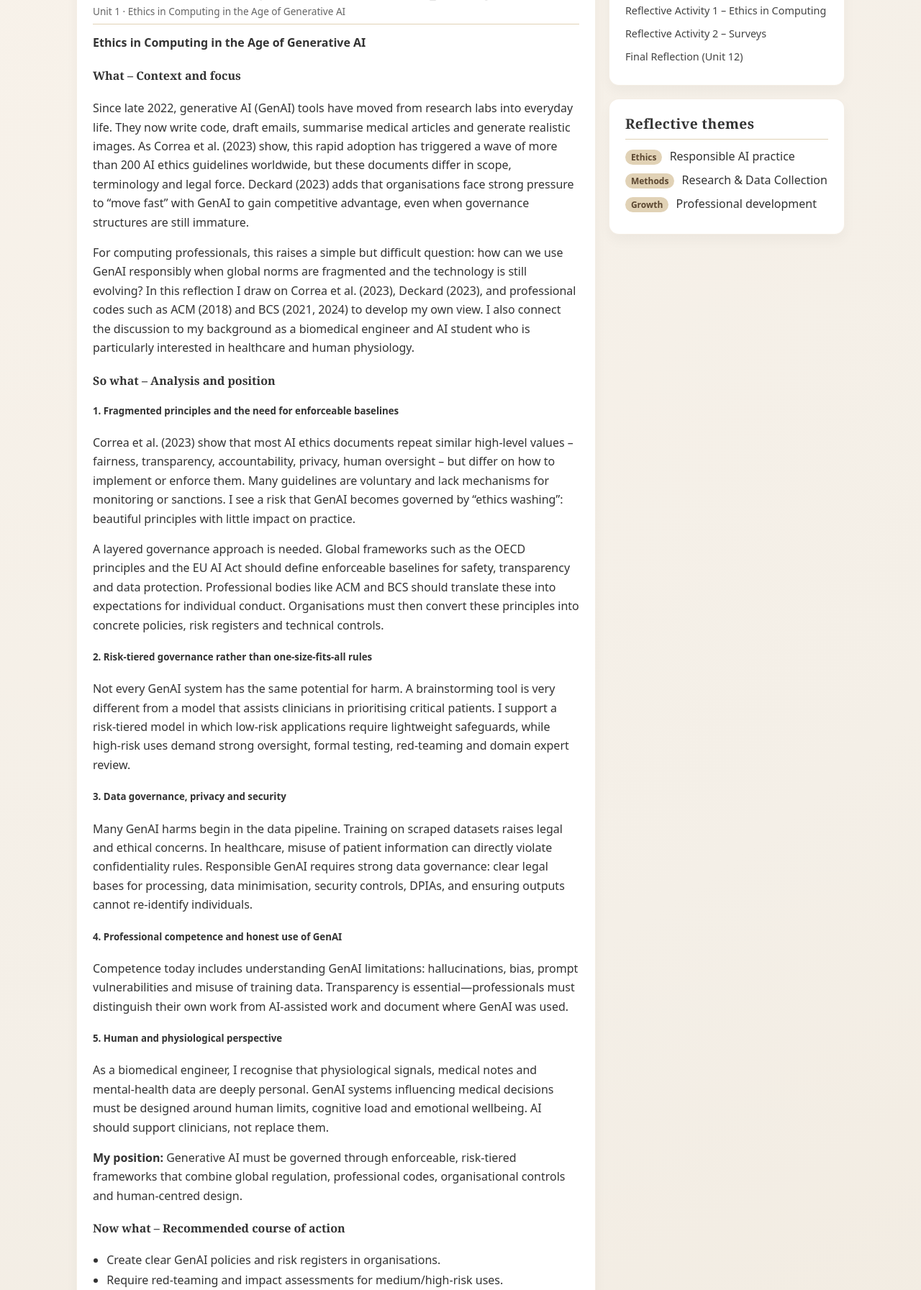
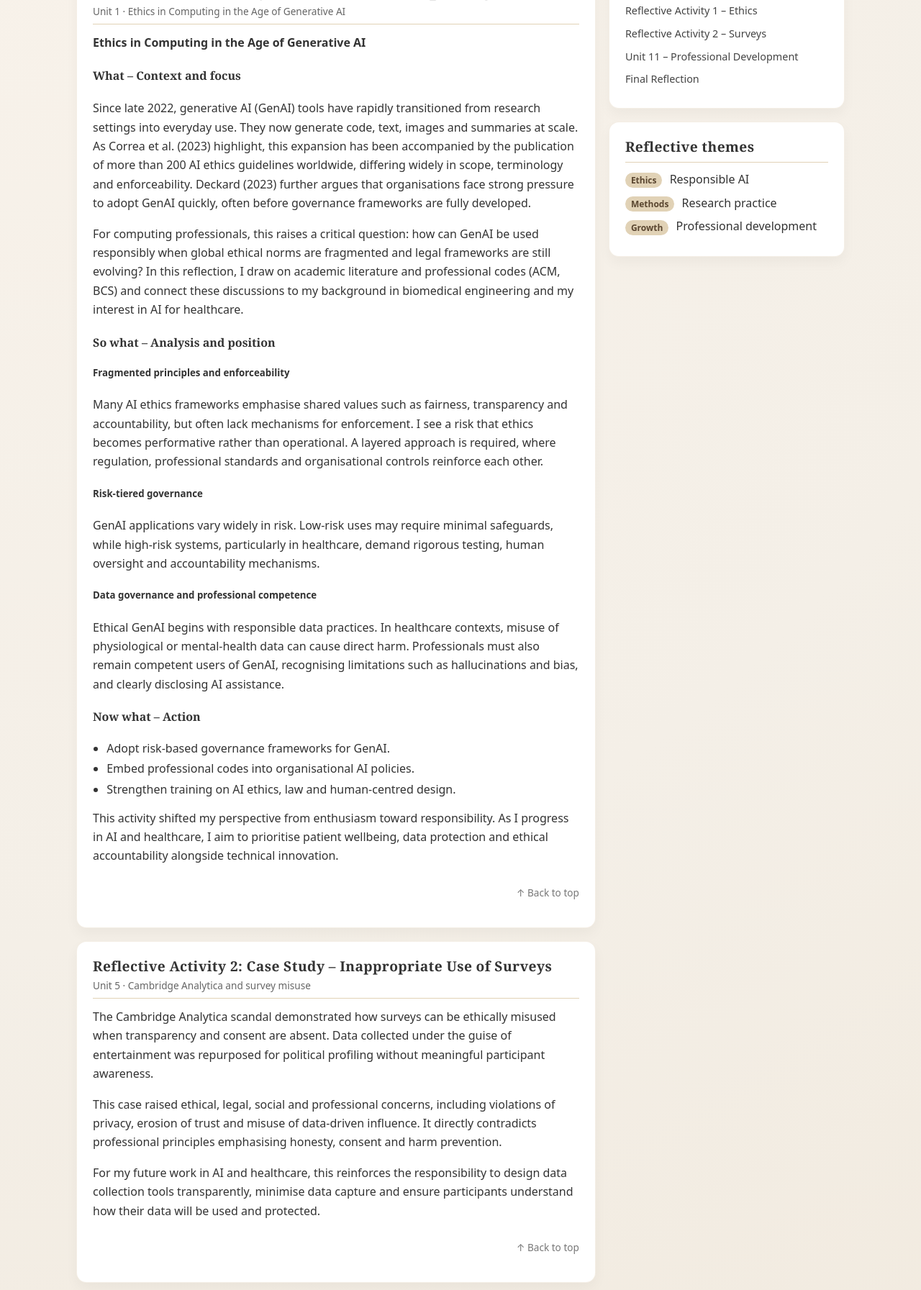
Before and after one commit to naeema23-eng/rmpp-eportfolio, a plain HTML site: page reflections.html in a window 1280 px wide. Shown: the part 251-2044 px from the top of the page at 72% size. Drawn offline with Linux system fonts and the light colour scheme.

Commit message:
Update reflections.html

```diff
--- a/reflections.html
+++ b/reflections.html
@@ -9,6 +9,7 @@
 <body id="top">
   <div class="main-wrapper">
 
+    <!-- HEADER -->
     <header class="site-header">
       <div class="brand">
         <h1>Research Methods and Professional Practice</h1>
@@ -31,7 +32,7 @@
     <main class="page-grid">
       <section>
 
-        <!-- Reflective Activity 1 -->
+        <!-- REFLECTIVE ACTIVITY 1 -->
         <div class="card" id="ethics">
           <div class="card-header">
             <h2 class="page-title">Reflective Activity 1: Ethics in Computing</h2>
@@ -42,143 +43,131 @@
 
           <h4>What – Context and focus</h4>
           <p>
-            Since late 2022, generative AI (GenAI) tools have moved from research labs into everyday life. They now write code,
-            draft emails, summarise medical articles and generate realistic images. As Correa et al. (2023) show, this rapid
-            adoption has triggered a wave of more than 200 AI ethics guidelines worldwide, but these documents differ in scope,
-            terminology and legal force. Deckard (2023) adds that organisations face strong pressure to “move fast” with GenAI
-            to gain competitive advantage, even when governance structures are still immature.
+            Since late 2022, generative AI (GenAI) tools have rapidly transitioned from research settings into everyday use.
+            They now generate code, text, images and summaries at scale. As Correa et al. (2023) highlight, this expansion
+            has been accompanied by the publication of more than 200 AI ethics guidelines worldwide, differing widely in
+            scope, terminology and enforceability. Deckard (2023) further argues that organisations face strong pressure
+            to adopt GenAI quickly, often before governance frameworks are fully developed.
           </p>
 
           <p>
-            For computing professionals, this raises a simple but difficult question: how can we use GenAI responsibly when
-            global norms are fragmented and the technology is still evolving? In this reflection I draw on Correa et al.
-            (2023), Deckard (2023), and professional codes such as ACM (2018) and BCS (2021, 2024) to develop my own view.
-            I also connect the discussion to my background as a biomedical engineer and AI student who is particularly
-            interested in healthcare and human physiology.
+            For computing professionals, this raises a critical question: how can GenAI be used responsibly when global
+            ethical norms are fragmented and legal frameworks are still evolving? In this reflection, I draw on academic
+            literature and professional codes (ACM, BCS) and connect these discussions to my background in biomedical
+            engineering and my interest in AI for healthcare.
           </p>
 
           <h4>So what – Analysis and position</h4>
 
-          <h5>1. Fragmented principles and the need for enforceable baselines</h5>
+          <h5>Fragmented principles and enforceability</h5>
           <p>
-            Correa et al. (2023) show that most AI ethics documents repeat similar high-level values – fairness, transparency,
-            accountability, privacy, human oversight – but differ on how to implement or enforce them. Many guidelines are
-            voluntary and lack mechanisms for monitoring or sanctions. I see a risk that GenAI becomes governed by “ethics
-            washing”: beautiful principles with little impact on practice.
+            Many AI ethics frameworks emphasise shared values such as fairness, transparency and accountability, but often
+            lack mechanisms for enforcement. I see a risk that ethics becomes performative rather than operational. A
+            layered approach is required, where regulation, professional standards and organisational controls reinforce
+            each other.
           </p>
 
+          <h5>Risk-tiered governance</h5>
           <p>
-            A layered governance approach is needed. Global frameworks such as the OECD principles and the EU AI Act should
-            define enforceable baselines for safety, transparency and data protection. Professional bodies like ACM and BCS
-            should translate these into expectations for individual conduct. Organisations must then convert these principles
-            into concrete policies, risk registers and technical controls.
+            GenAI applications vary widely in risk. Low-risk uses may require minimal safeguards, while high-risk systems,
+            particularly in healthcare, demand rigorous testing, human oversight and accountability mechanisms.
           </p>
 
-          <h5>2. Risk-tiered governance rather than one-size-fits-all rules</h5>
+          <h5>Data governance and professional competence</h5>
           <p>
-            Not every GenAI system has the same potential for harm. A brainstorming tool is very different from a model that
-            assists clinicians in prioritising critical patients. I support a risk-tiered model in which low-risk applications
-            require lightweight safeguards, while high-risk uses demand strong oversight, formal testing, red-teaming and
-            domain expert review.
+            Ethical GenAI begins with responsible data practices. In healthcare contexts, misuse of physiological or
+            mental-health data can cause direct harm. Professionals must also remain competent users of GenAI, recognising
+            limitations such as hallucinations and bias, and clearly disclosing AI assistance.
           </p>
 
-          <h5>3. Data governance, privacy and security</h5>
-          <p>
-            Many GenAI harms begin in the data pipeline. Training on scraped datasets raises legal and ethical concerns.
-            In healthcare, misuse of patient information can directly violate confidentiality rules. Responsible GenAI requires
-            strong data governance: clear legal bases for processing, data minimisation, security controls, DPIAs, and ensuring
-            outputs cannot re-identify individuals.
-          </p>
-
-          <h5>4. Professional competence and honest use of GenAI</h5>
-          <p>
-            Competence today includes understanding GenAI limitations: hallucinations, bias, prompt vulnerabilities and misuse
-            of training data. Transparency is essential—professionals must distinguish their own work from AI-assisted work and
-            document where GenAI was used.
-          </p>
-
-          <h5>5. Human and physiological perspective</h5>
-          <p>
-            As a biomedical engineer, I recognise that physiological signals, medical notes and mental-health data are deeply
-            personal. GenAI systems influencing medical decisions must be designed around human limits, cognitive load and
-            emotional wellbeing. AI should support clinicians, not replace them.
-          </p>
-
-          <p><strong>My position:</strong> Generative AI must be governed through enforceable, risk-tiered frameworks that combine
-            global regulation, professional codes, organisational controls and human-centred design.</p>
-
-          <h4>Now what – Recommended course of action</h4>
+          <h4>Now what – Action</h4>
           <ul>
-            <li>Create clear GenAI policies and risk registers in organisations.</li>
-            <li>Require red-teaming and impact assessments for medium/high-risk uses.</li>
-            <li>Mandate transparency mechanisms such as model cards and logging.</li>
-            <li>Strengthen professional training on AI risks, law and ethics.</li>
-            <li>Include diverse users in the evaluation of GenAI systems.</li>
+            <li>Adopt risk-based governance frameworks for GenAI.</li>
+            <li>Embed professional codes into organisational AI policies.</li>
+            <li>Strengthen training on AI ethics, law and human-centred design.</li>
           </ul>
 
-          <h4>Conclusion</h4>
           <p>
-            This activity shifted my perspective from enthusiasm to responsibility. GenAI is powerful but fragile, and its
-            risks are deeply human. As I move forward in AI and healthcare, I aim to translate ethical principles into practical
-            decisions that protect patients, respect data and prioritise wellbeing.
-          </p>
-
-          <h4>References</h4>
-          <ul>
-            <li>ACM (2018). ACM Code of Ethics and Professional Conduct.</li>
-            <li>BCS (2021). Code of Conduct.</li>
-            <li>BCS (2024). Code of Conduct.</li>
-            <li>Correa et al. (2023). Worldwide AI ethics: A review of 200 guidelines.</li>
-            <li>Deckard (2023). Executive considerations for adopting GenAI responsibly.</li>
-            <li>European Parliament and Council (2016). GDPR.</li>
-          </ul>
-
-          <p class="back-to-top"><a href="#top">↑ Back to top</a></p>
-        </div>
-
-        <!-- Reflective Activity 2 (Updated) -->
-        <div class="card" id="activity2">
-          <div class="card-header">
-            <h2>Reflective Activity 2: Case Study – Inappropriate Use of Surveys</h2>
-            <div class="meta small-muted">Unit 5 · Case study on Cambridge Analytica and survey misuse</div>
-          </div>
-
-          <p>
-            In 2018, the Cambridge Analytica scandal showed how seemingly harmless Facebook “personality quizzes” and surveys
-            harvested data from millions of users—and their friends—without meaningful consent. Although framed as entertainment,
-            the survey responses and associated profile data were profiled, analysed and monetised for political micro-targeting.
-            This demonstrates how surveys can be misused when the true purpose is hidden and participants are treated merely as
-            data sources.
-          </p>
-
-          <p>
-            Ethically, consent was not informed or freely given. Users lacked awareness of how their data would be combined,
-            processed and shared. Socially, the manipulated political campaigns may have contributed to increased polarisation.
-            Legally, the event raised major concerns about data protection, lawful basis for processing and cross-border data
-            transfers. Professionally, it contradicts core ACM and BCS principles on privacy, honesty and avoiding harm.
-          </p>
-
-          <p>
-            This case emphasises that surveys are not neutral tools. Every questionnaire carries ethical obligations: clarity of
-            purpose, transparency, informed consent and respect for autonomy. For my AI-in-healthcare work, this reinforces
-            that I must clearly explain why I am collecting data, minimise the amount collected and ensure participants understand
-            how their responses will be analysed and protected. Good questionnaire design requires honesty and safeguarding
-            participant wellbeing—not just technical correctness.
+            This activity shifted my perspective from enthusiasm toward responsibility. As I progress in AI and healthcare,
+            I aim to prioritise patient wellbeing, data protection and ethical accountability alongside technical innovation.
           </p>
 
           <p class="back-to-top"><a href="#top">↑ Back to top</a></p>
         </div>
 
-        <!-- Final reflection placeholder -->
-        <div class="card" id="final-reflection">
+        <!-- REFLECTIVE ACTIVITY 2 -->
+        <div class="card" id="activity2">
           <div class="card-header">
-            <h2>Final 1,000-word Reflection (Unit 12)</h2>
-            <div class="meta small-muted">Unit 12 · Reserved for the end-of-module reflection</div>
+            <h2>Reflective Activity 2: Case Study – Inappropriate Use of Surveys</h2>
+            <div class="meta small-muted">Unit 5 · Cambridge Analytica and survey misuse</div>
           </div>
 
           <p>
-            At the end of the module, I will complete a comprehensive 1,000-word reflection summarising my development in ethics,
-            research design, collaboration, statistics and professional practice.
+            The Cambridge Analytica scandal demonstrated how surveys can be ethically misused when transparency and consent
+            are absent. Data collected under the guise of entertainment was repurposed for political profiling without
+            meaningful participant awareness.
+          </p>
+
+          <p>
+            This case raised ethical, legal, social and professional concerns, including violations of privacy, erosion of
+            trust and misuse of data-driven influence. It directly contradicts professional principles emphasising honesty,
+            consent and harm prevention.
+          </p>
+
+          <p>
+            For my future work in AI and healthcare, this reinforces the responsibility to design data collection tools
+            transparently, minimise data capture and ensure participants understand how their data will be used and protected.
+          </p>
+
+          <p class="back-to-top"><a href="#top">↑ Back to top</a></p>
+        </div>
+
+        <!-- UNIT 11 REFLECTION -->
+        <div class="card" id="unit11-professional">
+          <div class="card-header">
+            <h2 class="page-title">Unit 11 – Going Forward: Professional Development</h2>
+            <div class="meta small-muted">Learning loop, skills matrix and action planning</div>
+          </div>
+
+          <h4>What – Reviewing my learning journey</h4>
+          <p>
+            Unit 11 focused on reviewing my learning approach and professional development using my e-Portfolio as
+            a reflective tool. By revisiting artefacts across the module, I was able to identify how earlier learning
+            informed later work and how my understanding evolved over time.
+          </p>
+
+          <h4>So what – Skills awareness and reflection</h4>
+          <p>
+            Completing the Professional Skills Matrix helped me identify strengths in analytical reasoning, ethical
+            awareness and the application of AI concepts to healthcare contexts. It also highlighted areas for
+            continued development, particularly advanced statistical modelling and industry-aligned certification.
+          </p>
+
+          <p>
+            The SWOT analysis provided a balanced evaluation of my current position, while the action plan translated
+            reflection into concrete steps for continuous professional development.
+          </p>
+
+          <h4>Now what – Forward planning</h4>
+          <p>
+            The learning loop reinforced that professional growth is iterative. Insights from this module will guide
+            my MSc project and future CPD activities, ensuring that technical competence is matched by ethical
+            responsibility and reflective practice.
+          </p>
+
+          <p class="back-to-top"><a href="#top">↑ Back to top</a></p>
+        </div>
+
+        <!-- FINAL REFLECTION PLACEHOLDER -->
+        <div class="card" id="final-reflection">
+          <div class="card-header">
+            <h2>Final 1,000-word Reflective Review (Unit 12)</h2>
+            <div class="meta small-muted">End-of-module critical reflection</div>
+          </div>
+
+          <p>
+            This section will contain the final 1,000-word reflective piece synthesising learning across the module,
+            including ethics, research design, statistics, professional development and future application.
           </p>
 
           <p class="back-to-top"><a href="#top">↑ Back to top</a></p>
@@ -186,21 +175,23 @@
 
       </section>
 
+      <!-- SIDEBAR -->
       <aside class="sidebar">
         <div class="card">
           <div class="card-header"><h3>Quick navigation</h3></div>
           <ul class="clean">
-            <li><a href="#ethics">Reflective Activity 1 – Ethics in Computing</a></li>
+            <li><a href="#ethics">Reflective Activity 1 – Ethics</a></li>
             <li><a href="#activity2">Reflective Activity 2 – Surveys</a></li>
-            <li><a href="#final-reflection">Final Reflection (Unit 12)</a></li>
+            <li><a href="#unit11-professional">Unit 11 – Professional Development</a></li>
+            <li><a href="#final-reflection">Final Reflection</a></li>
           </ul>
         </div>
 
         <div class="card">
           <div class="card-header"><h3>Reflective themes</h3></div>
           <ul class="clean">
-            <li><span class="tag-pill">Ethics</span> Responsible AI practice</li>
-            <li><span class="tag-pill">Methods</span> Research &amp; Data Collection</li>
+            <li><span class="tag-pill">Ethics</span> Responsible AI</li>
+            <li><span class="tag-pill">Methods</span> Research practice</li>
             <li><span class="tag-pill">Growth</span> Professional development</li>
           </ul>
         </div>
```
